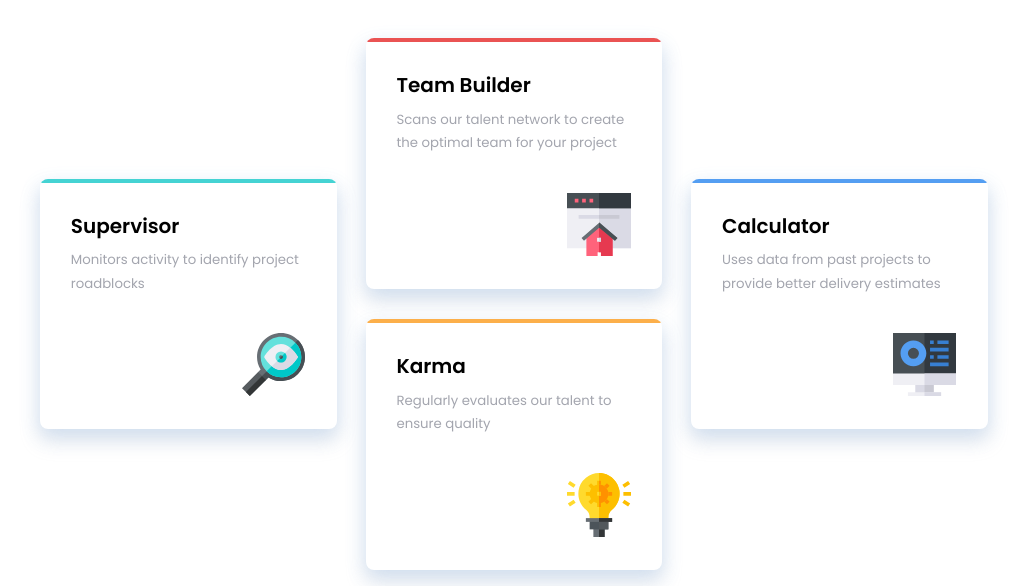
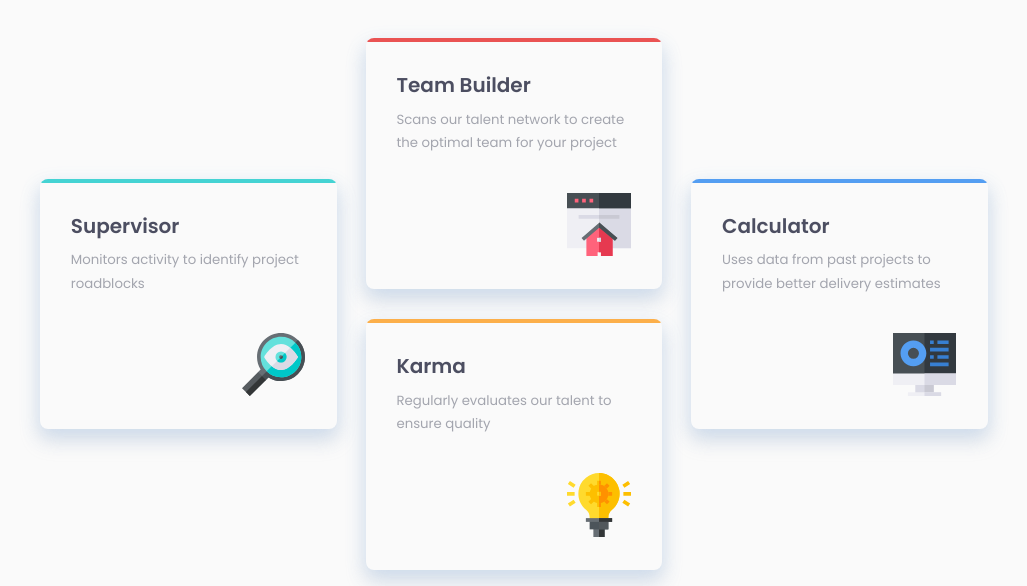
Before and after one commit to UzomaFidelis/four-card-feature, a plain HTML site: page index.html in a window 1280 px wide. Shown: the part 273-859 px from the top of the page, without its empty margins (126-1153 px from the left). Drawn offline with Linux system fonts and the light colour scheme.

Commit message:
changed body background color and card title color

```diff
--- a/index.html
+++ b/index.html
@@ -34,7 +34,7 @@
         <div class="cards-left cards__container">
           <div class="card cards-left__card">
             <div class="card__body">
-              <h2 class="card__title card__title_bold">Supervisor</h2>
+              <h2 class="card__title card__title_bold card__title_color_dark-blue">Supervisor</h2>
               <p class="card__content card__content_grey">
                 Monitors activity to identify project roadblocks
               </p>
@@ -44,7 +44,7 @@
         <div class="cards-middle cards__container">
           <div class="card cards-middle__top">
             <div class="card__body">
-              <h2 class="card__title card__title_bold">Team Builder</h2>
+              <h2 class="card__title card__title_bold card__title_color_dark-blue">Team Builder</h2>
               <p class="card__content card__content_grey">
                 Scans our talent network to create the optimal team for your
                 project
@@ -53,7 +53,7 @@
           </div>
           <div class="card cards-middle__bottom">
             <div class="card__body">
-              <h2 class="card__title card__title_bold">Karma</h2>
+              <h2 class="card__title card__title_bold card__title_color_dark-blue">Karma</h2>
               <p class="card__content card__content_grey">
                 Regularly evaluates our talent to ensure quality
               </p>
@@ -63,7 +63,7 @@
         <div class="cards-right cards__container">
           <div class="card cards-right__card">
             <div class="card__body">
-              <h2 class="card__title card__title_bold">Calculator</h2>
+              <h2 class="card__title card__title_bold card__title_color_dark-blue">Calculator</h2>
               <p class="card__content card__content_grey">
                 Uses data from past projects to provide better delivery
                 estimates
--- a/static/styles/scss/style.scss
+++ b/static/styles/scss/style.scss
@@ -187,6 +187,7 @@ table {
 
 body {
   font-family: Poppins, sans-serif;
+  background-color: vars.$very-light-gray;
 }
 
 .content {
@@ -278,6 +279,10 @@ body {
     &_bold {
       font-weight: 600;
     }
+
+    &_color_dark-blue {
+      color: vars.$very-dark-blue;
+    }
   }
 
   &__content {
```
Also changed, not shown: static/styles/css/style.css, 1 other file.
